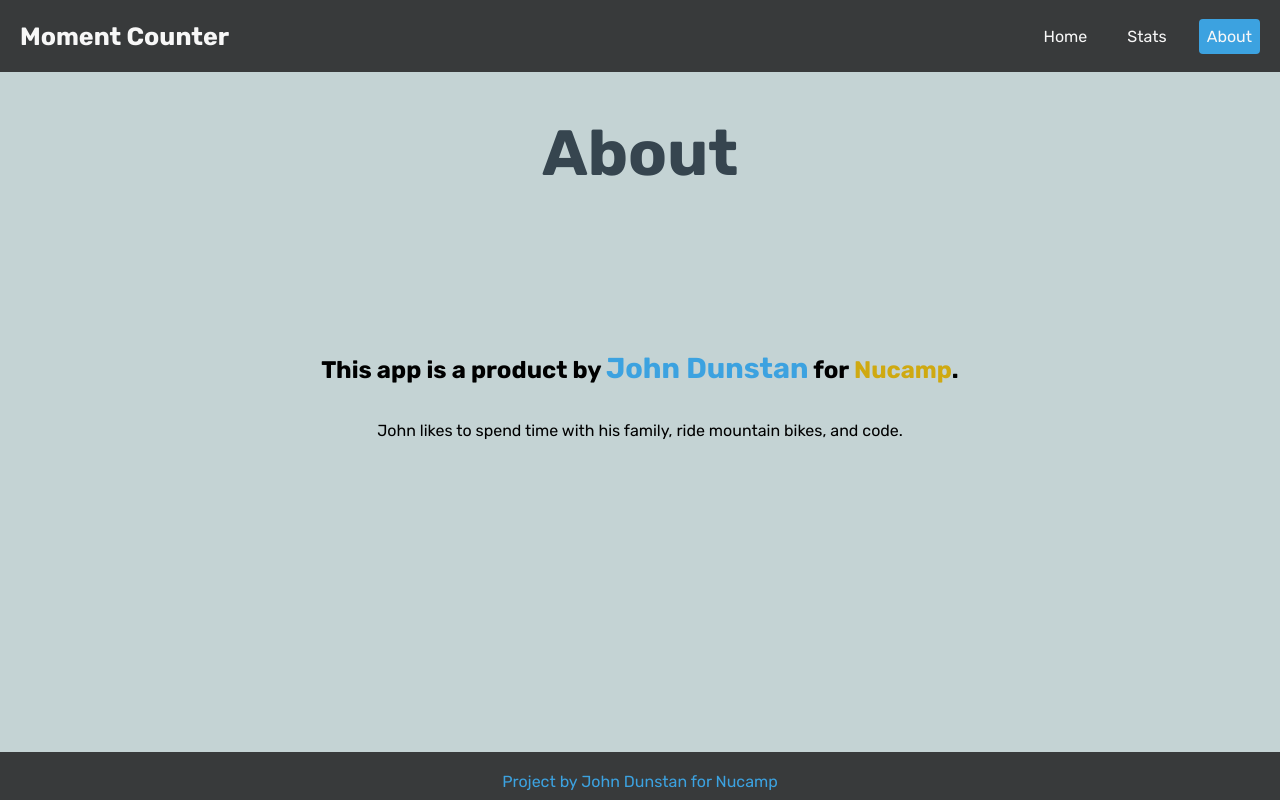
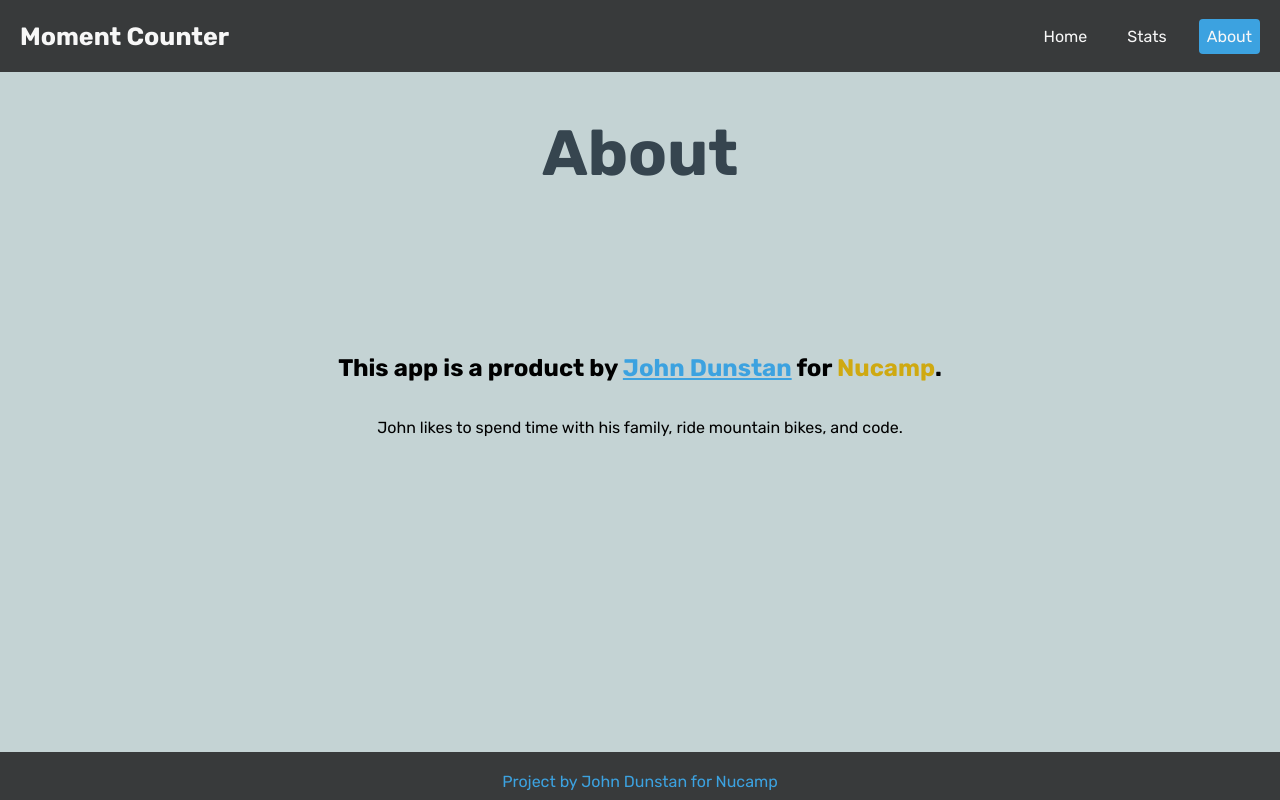
Before and after one commit to johndunstan/moment-counter, a React (Create React App) app: page /about in a window 1280 px wide. In both pictures the pointer is over the link 707 px from the left and 368 px from the top of the page. Built offline with nearby package versions, Linux system fonts and the light colour scheme.

Commit message:
Adjust link styling

```diff
--- a/src/App.css
+++ b/src/App.css
@@ -47,9 +47,11 @@ h1 {
   transition: all 0.2s ease-in-out;
 }
 
-.content-body a:hover,
+.content-body a:hover {
+  text-decoration: underline;
+}
 .footer a:hover {
-  font-size: larger;
+  font-weight: bold;
 }
 
 /********** NAVBAR ***********/
```
Also changed, not shown: 1 other file (tests, documents, lock files or other folders).
